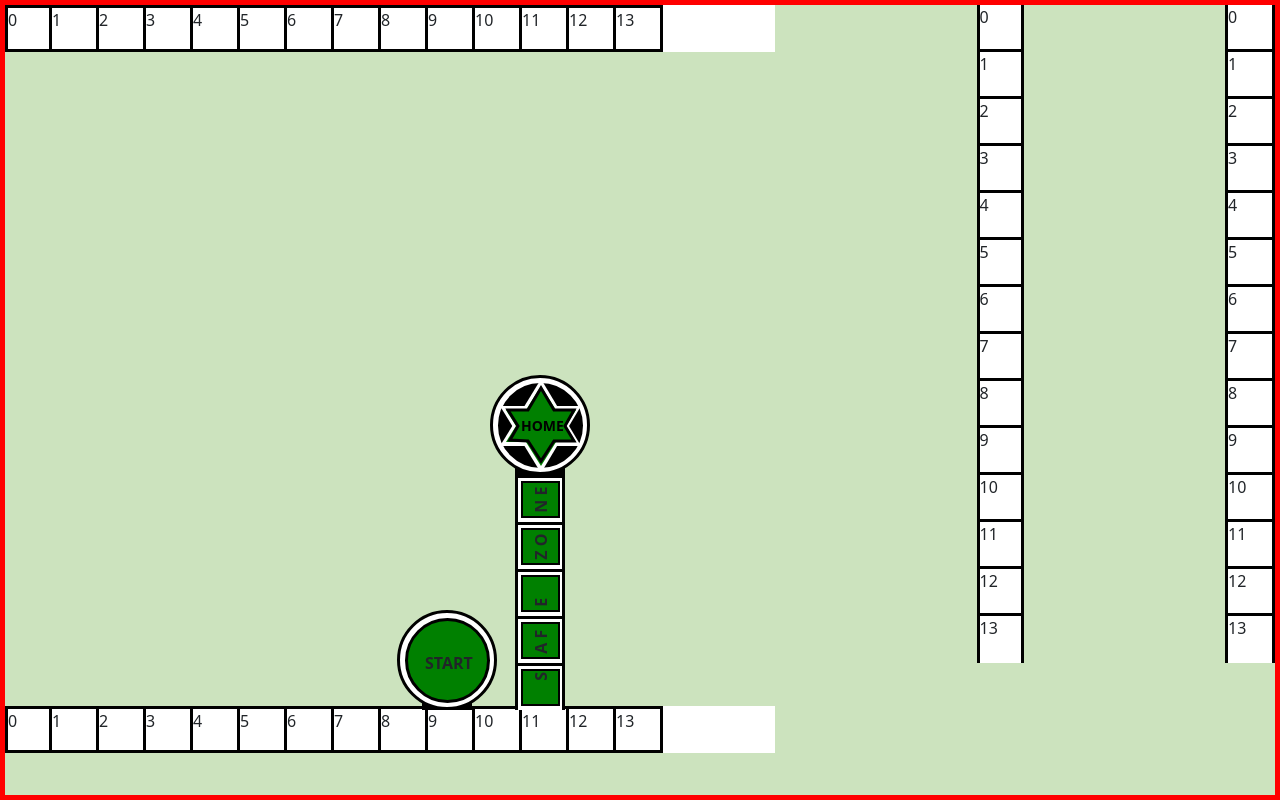
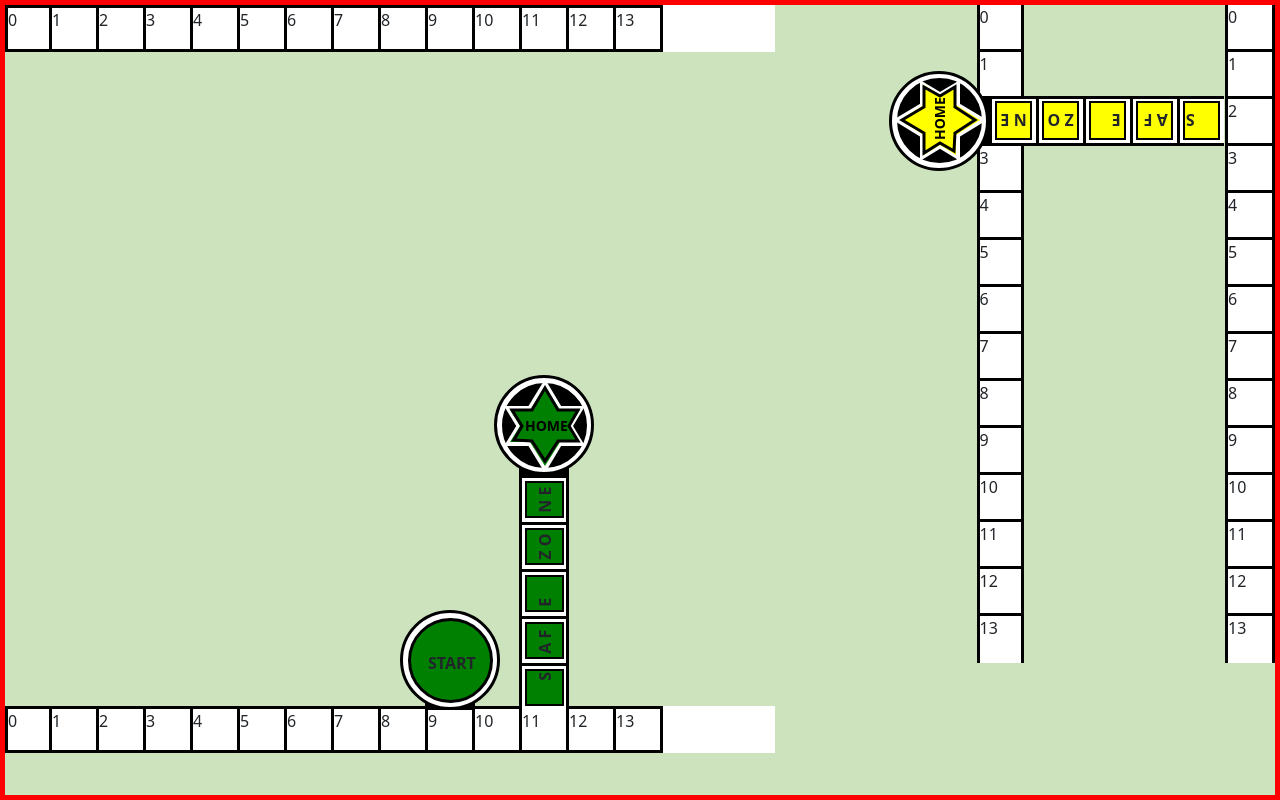
Before and after one commit to BT-aase/baase-react-sorry, a React app: page / in a window 1280 px wide. Built offline with nearby package versions, Linux system fonts and the light colour scheme; the HTML template or start-up script is replaced by a standard one.

Commit message:
Configured yellow Home.

```diff
--- a/main.js
+++ b/main.js
@@ -16,7 +16,7 @@ if (
 
 function createMainWindow() {
 	mainWindow = new BrowserWindow({
-		width: 750,
+		width: 672,
 		height: 808,
 		show: false,
 		icon: './assets/icons/icon.png',
--- a/src/components/board/InnerBoard.js
+++ b/src/components/board/InnerBoard.js
@@ -5,13 +5,16 @@ const InnerBoard = () => {
     return (
         <div>
             <div>
-                {/* <div style={{ position: 'absolute', transform: 'rotate(90deg)', left: 762 }}>
-                    <Home />
-                </div> */}
+                <div style={{
+                    position: 'absolute', transform: 'rotate(270deg)',
+                    right: 766, top: 661
+                }}>
+                    <Home color='yellow'/>
+                </div>
                 <div style={{
                     width: 100,
                     height: 100,
-                    marginLeft: 397,
+                    marginLeft: 400,
                     marginTop: 610,
                     borderRadius: 70,
                     border: '3px solid black',
@@ -31,15 +34,21 @@ const InnerBoard = () => {
                         <p style={{ marginTop: 30, marginLeft: 17, fontWeight: 'bold' }}>START</p>
                     </div>
                 </div>
-                <div style={{ position: 'absolute', marginTop: 690, zIndex: 10 }}>
+                <div style={{
+                    position: 'absolute', marginTop: 690,
+                    marginLeft: 425, zIndex: 10
+                }}>
                     <div style={{
                         width: 49.5,
                         height: 20,
-                        marginLeft: 422,
                         backgroundColor: 'black',
                     }} />
                 </div>
-            </div><Home /></div>
+            </div>
+            <div style={{position: 'absolute', left: 4}}>
+                <Home color='green'/>
+            </div>
+        </div>
     );
 };
 
--- a/src/components/board/elements/Home.js
+++ b/src/components/board/elements/Home.js
@@ -1,6 +1,6 @@
 import React from "react";
 
-const Home = () => {
+const Home = (props) => {
     return (
         <div>
             <div style={{
@@ -26,8 +26,8 @@ const Home = () => {
                     <svg height="90" width="85" style={{ marginLeft: -5, marginTop: -5 }}>
                         <polygon points="4,25 85,25 45,92" style={{ fill: 'white' }} />
                         <polygon points="4,65 85,65 45,-2" style={{ fill: 'white' }} />
-                        <polygon points="10,29 80,29 45,85" style={{ fill: 'green' }} />
-                        <polygon points="10,61 80,61 45,5" style={{ fill: 'green' }} />
+                        <polygon points="10,29 80,29 45,85" style={{ fill: props.color }} />
+                        <polygon points="10,61 80,61 45,5" style={{ fill: props.color }} />
                         <polygon points="12,29 32,29 45,7 58,29 78,29 69,45
             78,60 58,60 45,80 32,60 14,59 22,45"
                             style={{ fill: 'none', stroke: 'black', strokeWidth: 3 }} />
@@ -52,7 +52,7 @@ const Home = () => {
                     <div style={{
                         width: 39.5,
                         height: 37,
-                        backgroundColor: 'green',
+                        backgroundColor: props.color,
                         marginTop: 3,
                         marginLeft: 2.5,
                         border: '2px solid black',
@@ -67,7 +67,7 @@ const Home = () => {
                     <div style={{
                         width: 39.5,
                         height: 37,
-                        backgroundColor: 'green',
+                        backgroundColor: props.color,
                         marginTop: 3,
                         marginLeft: 2.5,
                         border: '2px solid black',
@@ -82,7 +82,7 @@ const Home = () => {
                     <div style={{
                         width: 39.5,
                         height: 37,
-                        backgroundColor: 'green',
+                        backgroundColor: props.color,
                         marginTop: 3,
                         marginLeft: 2.5,
                         border: '2px solid black',
@@ -97,7 +97,7 @@ const Home = () => {
                     <div style={{
                         width: 39.5,
                         height: 37,
-                        backgroundColor: 'green',
+                        backgroundColor: props.color,
                         marginTop: 3,
                         marginLeft: 2.5,
                         border: '2px solid black',
@@ -112,7 +112,7 @@ const Home = () => {
                     <div style={{
                         width: 39.5,
                         height: 37,
-                        backgroundColor: 'green',
+                        backgroundColor: props.color,
                         marginTop: 3,
                         marginLeft: 2.5,
                         border: '2px solid black',
```
